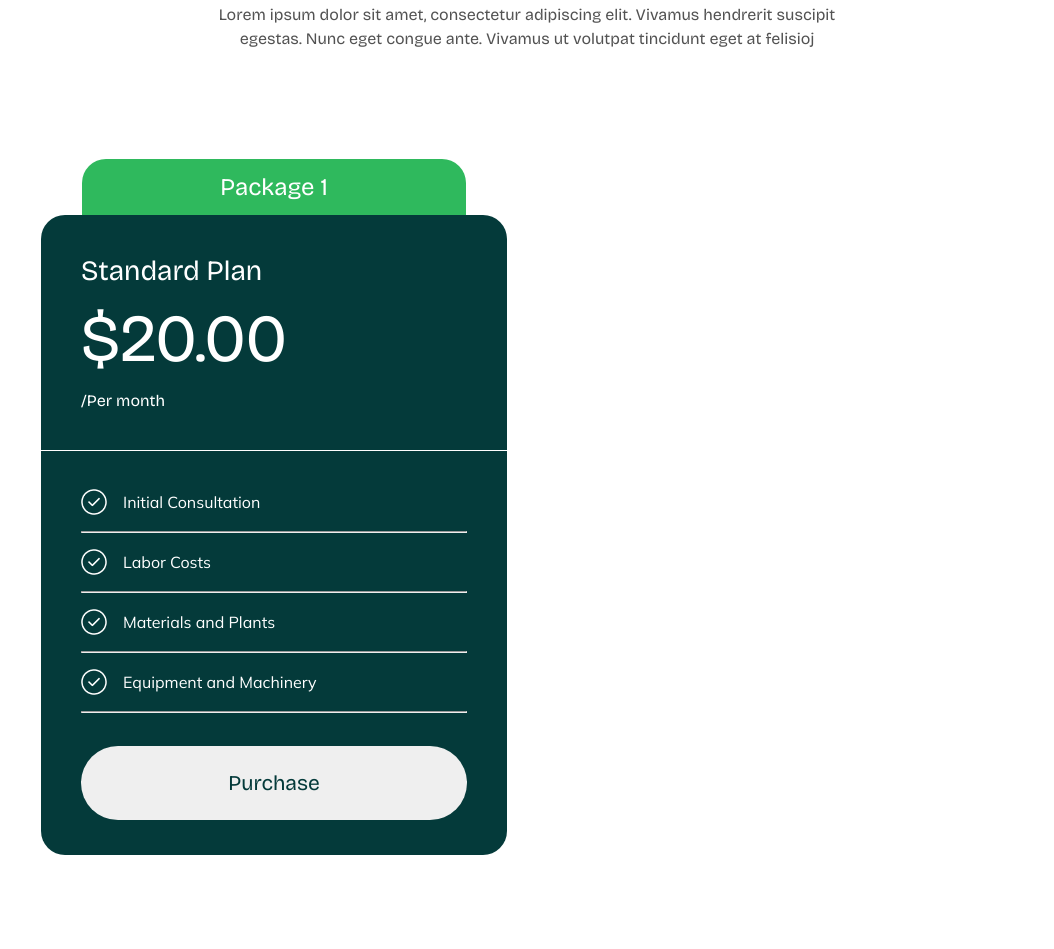
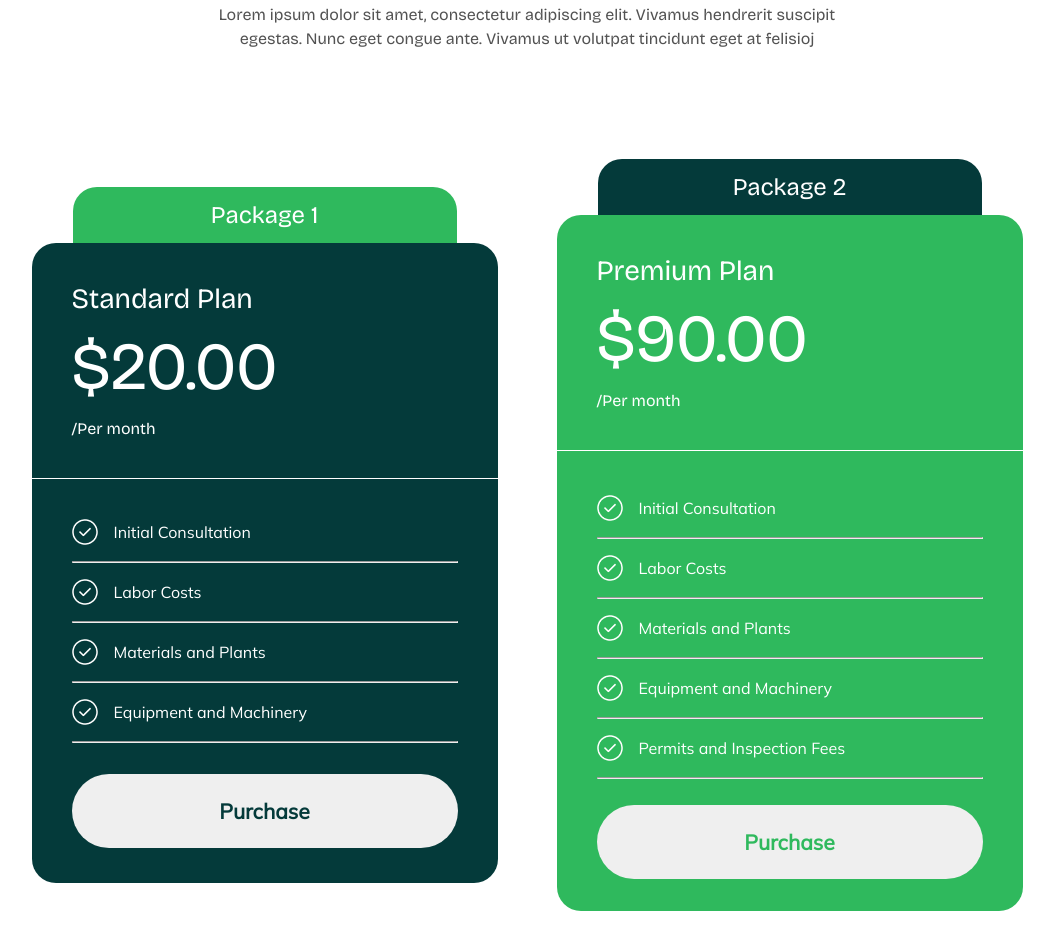
Before and after one commit to IoggaNik/Craft-Green, a plain HTML site: page index.html in a window 1280 px wide. Shown: the part 4300-5249 px from the top of the page, without its empty margins (113-1167 px from the left). Drawn offline with nearby package versions, Linux system fonts and the light colour scheme.

Commit message:
index.html: add Package 2; style.css: add style for Package 1/2

```diff
--- a/index.html
+++ b/index.html
@@ -253,15 +253,15 @@
                  egestas. Nunc eget congue ante. Vivamus ut volutpat tincidunt eget at felisioj
             </p>
             <div>
-            <ul>
+            <ul class="ul-packages">
                 <li class="package-1">
-                    <div class="package-text-block">
+                    <header class="package-text-block">
                        <h2>Package 1</h2>
-                    </div>
+                    </header>
                     <div class="frame-package-1">
-                        <article>
-                            <h2>Standard Plan</h2>
-                            <h1>$20.00</h1>
+                        <article class="article-package">
+                            <h2 class="package-plan-text">Standard Plan</h2>
+                            <h1 class="price-package">$20.00</h1>
                             <p>/Per month</p>
                         </article>
                         <aside>
@@ -302,7 +302,58 @@
                     </div>
                 </li>
                 <li class="package-2">
-
+                    <header class="package-text-block-2">
+                        <h1>Package 2</h1>
+                    </header>
+                    <div class="frame-package-2">
+                        <article class="article-package">
+                            <h2 class="package-plan-text">Premium Plan</h2>
+                            <h1 class="price-package">$90.00</h1>
+                            <p>/Per month</p>
+                        </article>
+                        <aside>
+                            <ul>
+                                <li class="list-check">
+                                    <div>
+                                    <img src="./icons/check-icon.png" alt="">
+                                    <p>Initial Consultation</p>
+                                    </div>
+                                    <hr>
+                                </li>
+                                <li class="list-check">
+                                    <div>
+                                    <img src="./icons/check-icon.png" alt="">
+                                    <p>Labor Costs</p>
+                                    </div>
+                                    <hr>
+                                </li>
+                                <li class="list-check">
+                                    <div>
+                                    <img src="./icons/check-icon.png" alt="">
+                                    <p>Materials and Plants</p>
+                                    </div>
+                                    <hr>
+                                </li>
+                                <li class="list-check">
+                                    <div>
+                                    <img src="./icons/check-icon.png" alt="">
+                                    <p>Equipment and Machinery</p>
+                                    </div>
+                                    <hr>
+                                </li>
+                                <li class="list-check">
+                                    <div>
+                                    <img src="./icons/check-icon.png" alt="">
+                                    <p>Permits and Inspection Fees</p>
+                                    </div>
+                                    <hr>
+                                </li>
+                            </ul>
+                            <a href="#">
+                                <button class="purchase-package-2">Purchase</button>
+                            </a>
+                        </aside>
+                    </div>
                 </li>
             </ul>
             </div>
--- a/style.css
+++ b/style.css
@@ -483,9 +483,12 @@ menu section:nth-child(5) div {
     justify-content: center;
 }
 
-menu section:nth-child(5) div ul {
-    width: 972px;
+.ul-packages {
+    width: 1050px;
     margin-top: 108px;
+    display: flex;
+    justify-content: space-around;
+    align-items: center;
 }
 
 .package-1 {
@@ -514,7 +517,7 @@ menu section:nth-child(5) div ul {
     position: relative;
 }
 
-.frame-package-1 article {
+.article-package {
     position: absolute;
     display: flex;
     flex-direction: column;
@@ -525,13 +528,13 @@ menu section:nth-child(5) div ul {
     color: #fff;
 }
 
-.frame-package-1 article h2 {
+.package-plan-text {
     font-weight: 600;
     font-size: 28px;
     line-height: 32px;
 }
 
-.frame-package-1 article h1 {
+.price-package {
     font-size: 67px;
     font-weight: 600;
     line-height: 72px;
@@ -551,29 +554,28 @@ menu section:nth-child(5) div ul {
 
 .frame-package-1 aside ul {
     position: absolute;
-    top: -70px;
+    top: 40px;
     display: flex;
     flex-direction: column;
     gap: 16px;
 }
 
-.frame-package-1 aside ul li {
+.frame-package-1 aside ul li,
+.list-check {
     width: 386px;
 }
 
-.frame-package-1 aside ul li * {
+.frame-package-1 aside *,
+.frame-package-2 aside * {
     font-family: Mulish;
 }
 
-.frame-package-1 aside ul li div {
+.frame-package-1 aside ul li div,
+.frame-package-2 aside ul li div {
     display: inline-flex;
     align-items: center;
     gap: 16px;
     margin-bottom: 16px;
-}
-
-.frame-package-1 aside ul li hr {
-    width: 386px;
 }
 
 .purchase-package-1 {
@@ -588,3 +590,56 @@ menu section:nth-child(5) div ul {
     font-weight: 600;
     cursor: pointer;
 }
+
+.package-2 {
+    display: flex;
+    flex-direction: column;
+    align-items: center;
+}
+
+.package-text-block-2 {
+    background-color: #043A3A;
+    width: 384px;
+    height: 56px;
+    border-radius: 24px 24px 0px 0px;
+    color: #fff;
+    display: flex;
+    justify-content: center;
+    align-items: center;
+}
+
+.frame-package-2 {
+    height: 696px;
+    width: 466px;
+    background-color: #2FB95D;
+    border-radius: 24px;
+    position: relative;
+}
+
+.list-check {
+    color: #fff;
+}
+
+.frame-package-2 aside {
+    position: absolute;
+    top: 280px;
+}
+
+.frame-package-2 aside ul {
+    display: flex;
+    flex-direction: column;
+    gap: 16px;
+}
+
+.purchase-package-2 {
+    color: #2FB95D;
+    border: none;
+    position: absolute;
+    bottom: -100px;
+    width: 386px;
+    padding: 24px 40px;
+    border-radius: 100px;
+    font-size: 21px;
+    font-weight: 600;
+    cursor: pointer;
+}
```
